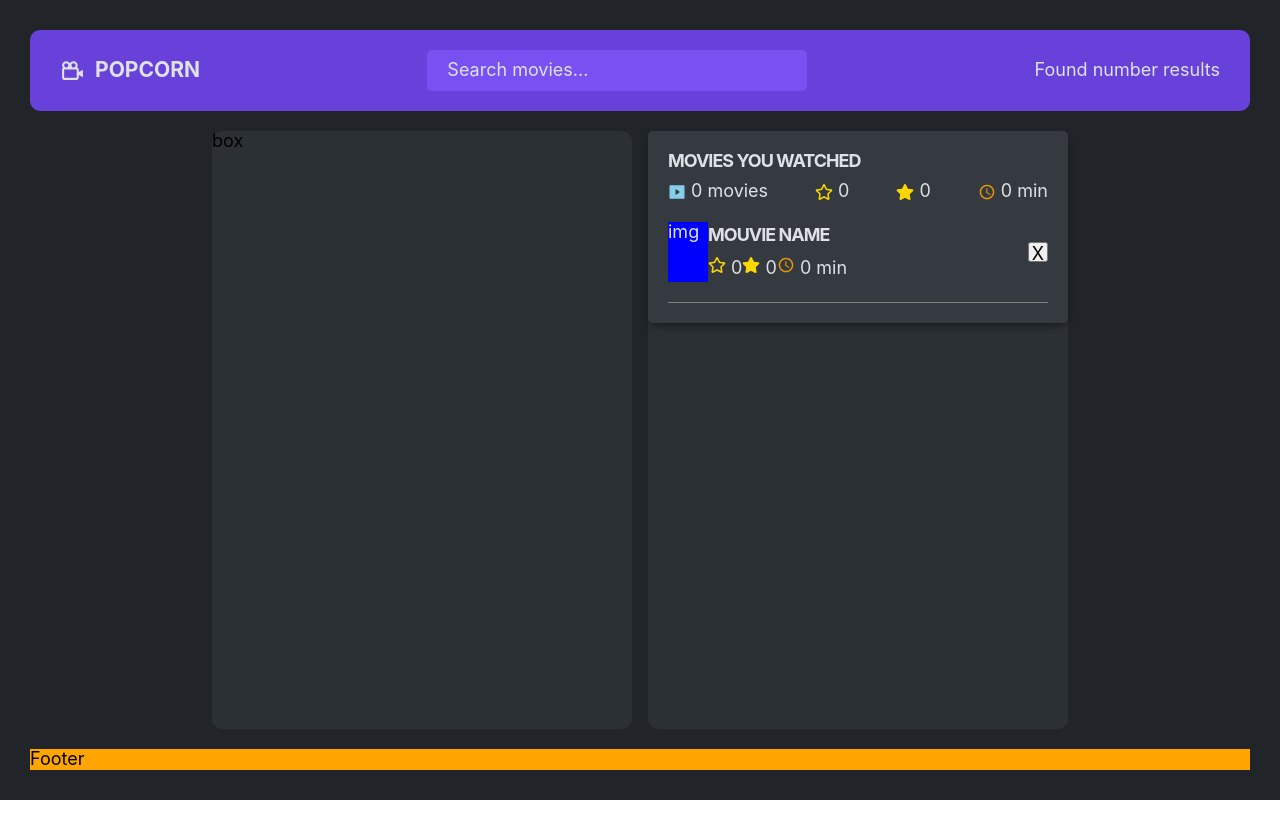
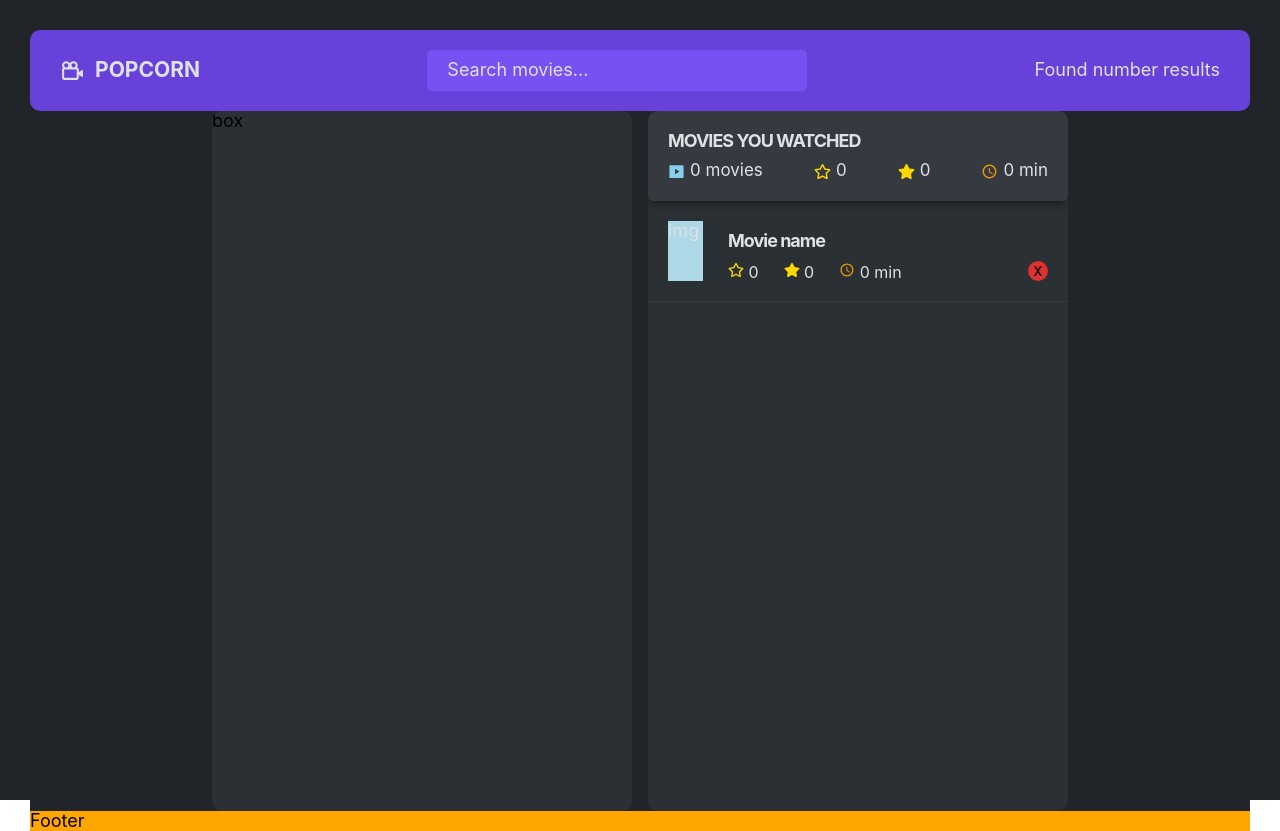
Before and after one commit to antonchua/popcorn, a React app: page / in a window 1280 px wide. Before the commit the page ends 800 px from the top, so only its background shows below. Built offline with nearby package versions, Linux system fonts and the light colour scheme.

Commit message:
add main items

```diff
--- a/src/components/main/main.module.scss
+++ b/src/components/main/main.module.scss
@@ -2,15 +2,21 @@
 .main {
   display: flex;
   justify-content: center;
+  align-items: center;
   gap: 16px;
   background-color: $color-background-900;
-  padding: 20px 0;
+  //padding: 20px 0;
 
   .box {
     width: 42rem;
-    height: 100%;
+    height: 700px;
+    max-height: 700px;
     background-color: $color-background-500;
     border-radius: 10px;
+    overflow-y: scroll;
+    ::-webkit-scrollbar {
+      width: 5px;
+    }
   }
   .summary {
     display: flex;
@@ -26,43 +32,38 @@
       font-size: 1.8rem;
       margin-bottom: 10px;
     }
-    &__title {
+    ul {
       display: flex;
       justify-content: space-between;
       align-items: center;
+      font-size: 1.7rem;
       li {
         display: flex;
         align-items: center;
         gap: 5px;
       }
     }
-    &__list {
-      &__item {
-        display: grid;
-        grid-template-columns: auto 1fr auto;
-        align-items: center;
-        padding: 20px 0;
-        border-bottom: 0.5px solid gray;
-
-        p {
-          width: 40px;
-          height: 60px;
-          background-color: blue;
-        }
-        div {
-          h3 {
-            font-size: 1.8rem;
-            letter-spacing: -1px;
-          }
-          ul {
-            display: flex;
-          }
-        }
-        button {
-          width: 20px;
-          height: 20px;
-        }
-      }
-    }
   }
 }
+/* width */
+::-webkit-scrollbar {
+  width: 10px;
+}
+
+/* Track */
+::-webkit-scrollbar-track {
+
+  background: #888;
+}
+
+/* Handle */
+::-webkit-scrollbar-thumb {
+  background: #d0c5c5;
+  height: 20px;
+  border-radius: 5px;
+}
+
+/* Handle on hover */
+::-webkit-scrollbar-thumb:hover {
+  background: #555;
+}
--- a/src/components/main/main.tsx
+++ b/src/components/main/main.tsx
@@ -1,7 +1,7 @@
 import { RiMovieFill } from 'react-icons/ri'
-import { FaRegStar } from 'react-icons/fa'
-import { FaStar } from 'react-icons/fa'
+import { FaRegStar, FaStar } from 'react-icons/fa'
 import { IoMdTime } from 'react-icons/io'
+import { SummaryList } from './summary-list/summary-list'
 import styles from './main.module.scss'
 
 export const Main = () => {
@@ -11,7 +11,7 @@ export const Main = () => {
       <div className={styles.box}>
         <div className={styles.summary}>
           <h3>movies you watched</h3>
-          <ul className={styles.summary__title}>
+          <ul>
             <li>
               <RiMovieFill style={{ color: 'skyblue' }} /> 0 movies
             </li>
@@ -25,27 +25,8 @@ export const Main = () => {
               <IoMdTime style={{ color: 'orange' }} /> 0 min
             </li>
           </ul>
-          <ul className={styles.summary__list}>
-            <li className={styles.summary__list__item}>
-              <p>img</p>
-              <div>
-                <h3>Mouvie name</h3>
-                <ul>
-                  <li>
-                    <FaRegStar style={{ color: 'gold' }} /> 0
-                  </li>
-                  <li>
-                    <FaStar style={{ color: 'gold' }} /> 0
-                  </li>
-                  <li>
-                    <IoMdTime style={{ color: 'orange' }} /> 0 min
-                  </li>
-                </ul>
-              </div>
-              <button>X</button>
-            </li>
-          </ul>
         </div>
+        <SummaryList />
       </div>
     </main>
   )
--- /dev/null
+++ b/src/components/main/summary-list/summary-item/summary-item.module.scss
@@ -0,0 +1,49 @@
+@import "src/styles/styles";
+.list__item {
+  display: grid;
+  grid-template-columns: auto 1fr auto;
+  padding: 20px 0;
+  border-bottom: .2px solid #3a3a3a;
+  align-items: center;
+  color: $color-text;
+
+  p {
+    width: 35px;
+    height: 60px;
+    background-color: lightblue;
+    margin-left: 20px;
+  }
+
+  div {
+    padding-left: 25px;
+    align-self: end;
+    h3 {
+      font-size: 1.8rem;
+      letter-spacing: -1px;
+      margin-bottom: 10px;
+    }
+    ul {
+      display: flex;
+      font-size: 1.6rem;
+      li {
+        margin-right: 25px;
+      }
+    }
+  }
+
+  button {
+    display: flex;
+    justify-content: center;
+    align-items: center;
+    font-size: 1.7rem;
+    width: 20px;
+    height: 20px;
+    outline: none;
+    border: none;
+    border-radius: 50%;
+    margin-right: 20px;
+    cursor: pointer;
+    background-color: $color-red-dark;
+    align-self: end;
+  }
+}
--- /dev/null
+++ b/src/components/main/summary-list/summary-item/summary-item.tsx
@@ -0,0 +1,26 @@
+import styles from './summary-item.module.scss'
+import { FaRegStar, FaStar } from 'react-icons/fa'
+import { IoMdTime } from 'react-icons/io'
+
+export const SummaryItem = () => {
+  return (
+    <li className={styles.list__item}>
+      <p>img</p>
+      <div>
+        <h3>Movie name</h3>
+        <ul>
+          <li>
+            <FaRegStar style={{ color: 'gold' }} /> 0
+          </li>
+          <li>
+            <FaStar style={{ color: 'gold' }} /> 0
+          </li>
+          <li>
+            <IoMdTime style={{ color: 'orange' }} /> 0 min
+          </li>
+        </ul>
+      </div>
+      <button>x</button>
+    </li>
+  )
+}
--- /dev/null
+++ b/src/components/main/summary-list/summary-list.tsx
@@ -0,0 +1,9 @@
+import {SummaryItem} from './summary-item/summary-item'
+
+export const SummaryList = () => {
+  return (
+    <ul>
+      <SummaryItem/>
+    </ul>
+  )
+}
```
Also changed, not shown: src/components/main/search-list/search-item/search-item.tsx (added, +7 -0 lines), src/components/main/search-list/search-list.tsx (added, +7 -0 lines), src/components/main/search-list/search-item/search-item.module.scss (added), src/components/main/search-list/search-list.module.scss (added).
